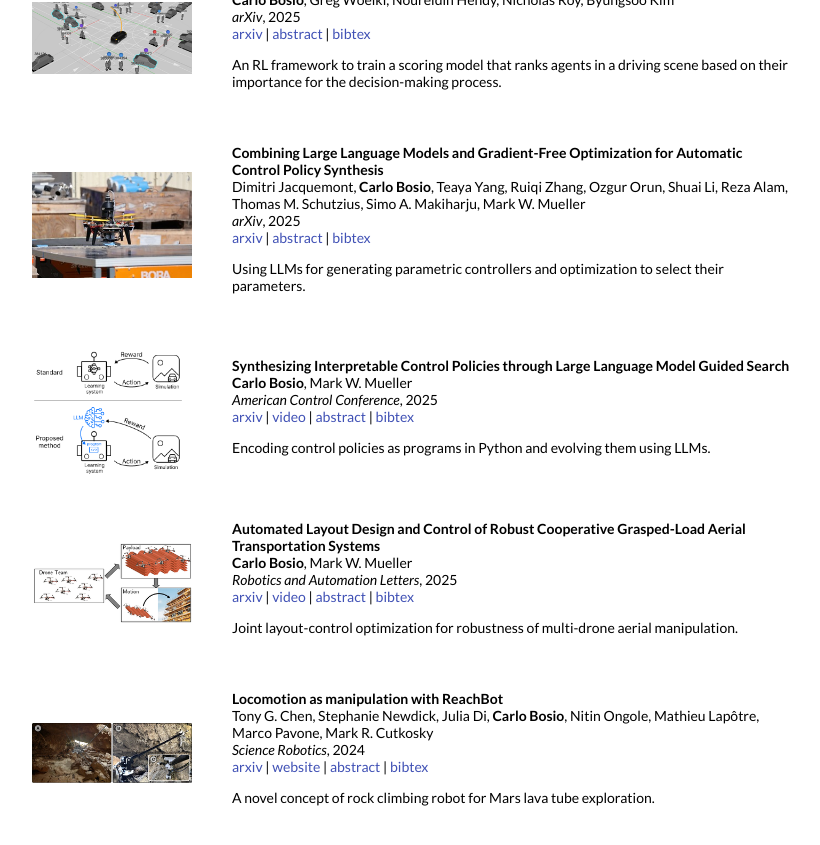
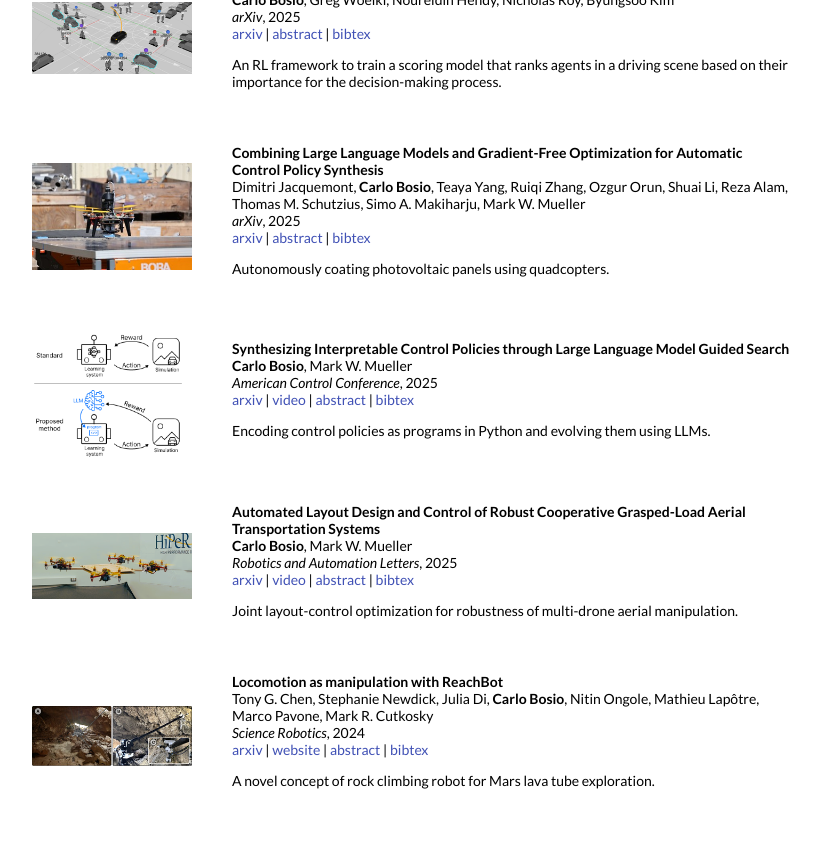
Before and after one commit to carlobosio/carlobosio.github.io, a Jekyll site: the page built from _posts/2025-10-1-colmo.markdown, in a window 1280 px wide and 900 px high, scrolled down 1027 px. Shown: the top 845 px of the window, without its empty margins (228-1048 px from the left). Built offline with Jekyll 4.4.1, drawn with Linux system fonts in a browser that asks for light colours.

Commit message:
changed pv description and layout pic

```diff
--- a/_posts/2023-09-15-layout.markdown
+++ b/_posts/2023-09-15-layout.markdown
@@ -3,7 +3,7 @@ layout: post
 title:  "Automated Layout Design and Control of Robust Cooperative Grasped-Load Aerial Transportation Systems"
 venue: "Robotics and Automation Letters"
 date: 2025-02-15 17:45:25 +00:00
-image: /images/layout.png
+image: /images/drones1.png
 categories: Research
 author: "Carlo Bosio"
 authors: "<strong>Carlo Bosio</strong>, Mark W. Mueller"
--- a/_posts/2025-9-1-autonomous-pv.markdown
+++ b/_posts/2025-9-1-autonomous-pv.markdown
@@ -18,4 +18,4 @@ bibtex: |
   }
 id: "paper-pv-coating"
 ---
-Using LLMs for generating parametric controllers and optimization to select their parameters.
+Autonomously coating photovoltaic panels using quadcopters.
```
Also changed, not shown: images/drones1.png (added), tn/images/drones1.png (added).
